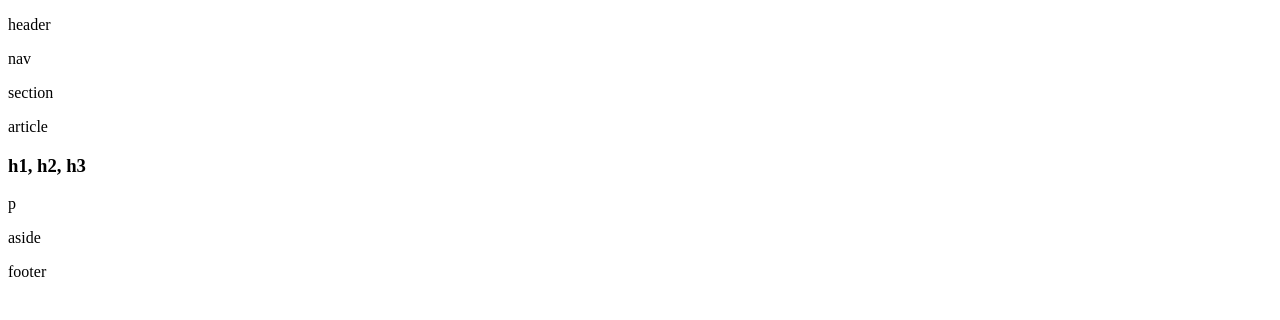
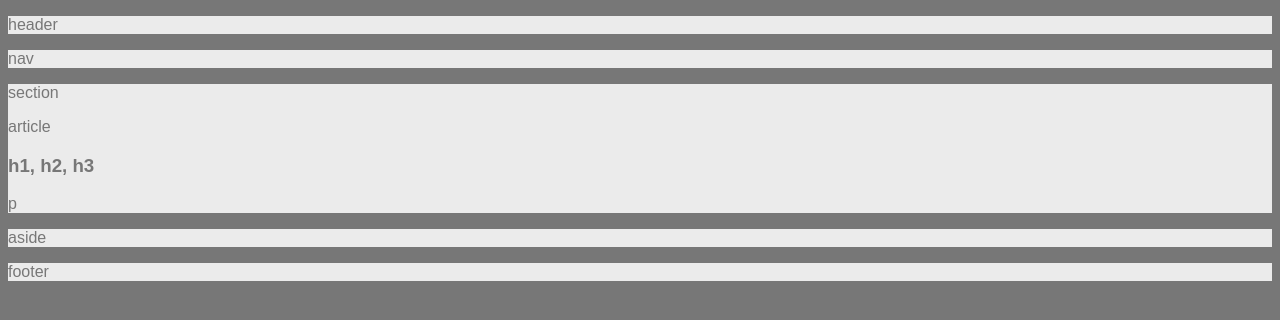
Before and after one commit to jmmarketing/HW-Wireframe, a plain HTML site: page index.html in a window 1280 px wide. Drawn offline with Linux system fonts and the light colour scheme.

Commit message:
Added link rel for style.css in index.html. Added body, header, nav, section, aside, footer properties in style.css

```diff
--- a/index.html
+++ b/index.html
@@ -4,6 +4,7 @@
     <head>
         <meta charset="UTF-8">
         <title>HW Easier Layout</title>
+        <link rel="stylesheet" type="text/css" href="style.css">
     </head>
 
     <!-- Start Body-->
--- a/style.css
+++ b/style.css
@@ -0,0 +1,11 @@
+body {
+    font-family: 'Arial', 'Helvetica Neue', Helvetica, sans-serif;
+    color: #777;
+    background: #777;
+    width: 960px:
+    font-size: 18px;
+}
+
+header, nav, section, aside, footer{
+    background: #ebebeb;
+}
```
